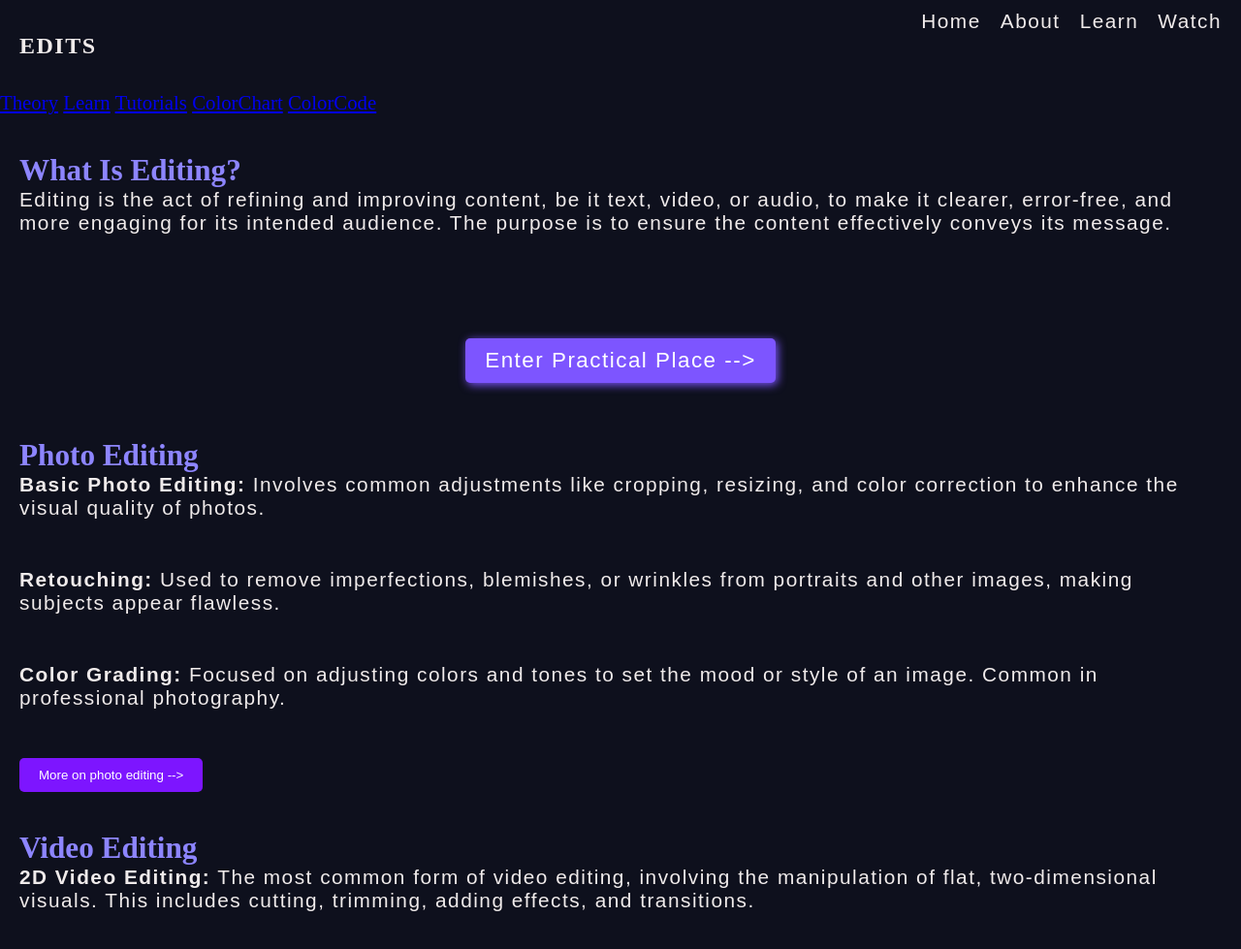
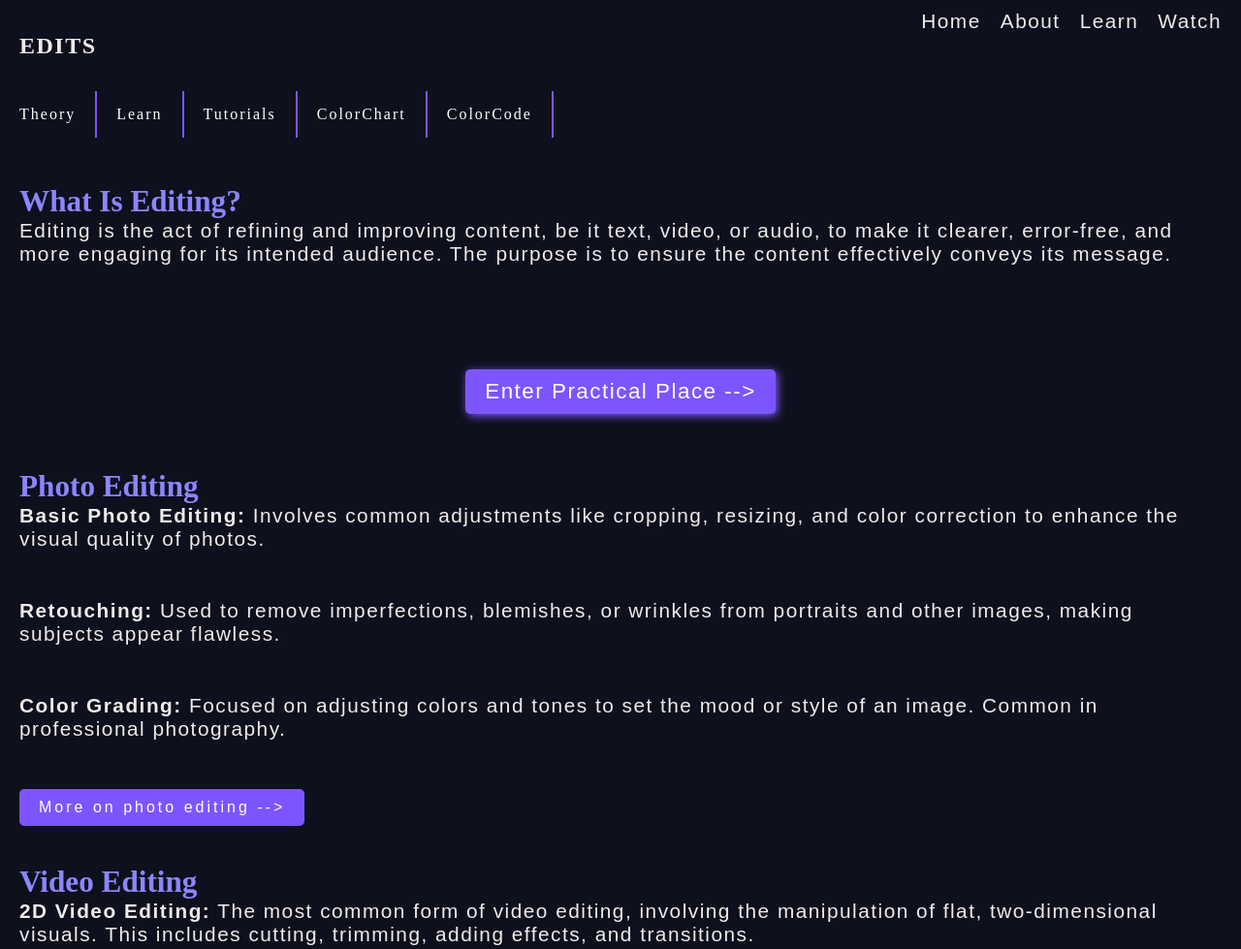
Before and after one commit to HelloIamRaju/Editing, a plain HTML site: page index.html in a window 1280 px wide. Shown: the top 979 px of the page at 97% size. Drawn offline with Linux system fonts and the light colour scheme.

Commit message:
Update styles.css

```diff
--- a/styles.css
+++ b/styles.css
@@ -13,11 +13,7 @@ body{
         /* Navigation styles */
         nav {
             background-color: #0e101d;
-
-    padding: 10px 20px;
-    position: sticky;
-    top: 0;
-    z-index: 100;
+            padding:10px 20px;
             display: flex;
             justify-content: space-between;
             align-items: center;
@@ -113,6 +109,7 @@ nav {
         /* New section and footer styles */
         .section {
             padding: 20px;
+            z-index:80
 
         }
 /* CSS for the bottom division */
@@ -178,7 +175,7 @@ li{list-style:none}
 
 
              button {
-       background-color: #7d15ff;
+               background-color: #7d55ff;
                color: white;
                border: none;
                padding: 10px 20px;
@@ -193,3 +190,49 @@ li{list-style:none}
              .read-more-content {
                display: none;
              }
+
+
+             .read-more-button{
+               letter-spacing:3px;
+               font-style:monospace;;
+               font-size:1rem;
+               }
+
+.sub-navigation {
+      background-color: #0e101d;
+      color: #fff;
+      overflow: scroll;
+      display: flex;
+      justify-content: space-between;
+      align-items: center;
+
+    }
+
+    .scroll-container {
+      display: flex;
+      overflow: scroll;
+      justify-content: flex-start;
+
+    }
+
+    .scroll-content {
+      display: flex;
+
+    }
+
+    .sub-nav-item {
+      padding: 15px 20px;
+      text-decoration: none;
+      color: #fff;
+      border-right: 2px solid #7d55ff;
+      letter-spacing:2px;
+      transition:0.3s;
+      font-size:16px
+    }
+
+    .sub-nav-item:hover{
+      background-color:#7d55ff;
+
+    }
+
+.header{z-index:1000;top:0;position: sticky;height:150px}
```
Lines whose indentation alone changed are shown as unchanged.
